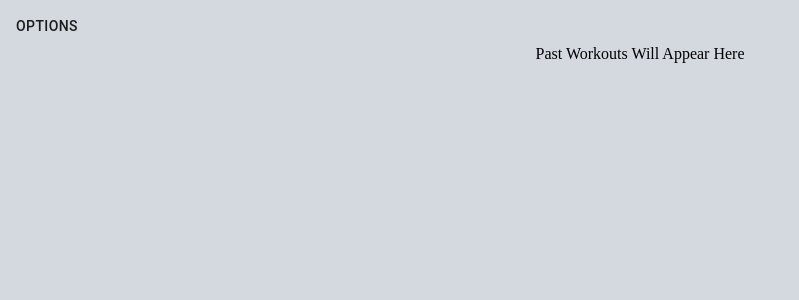
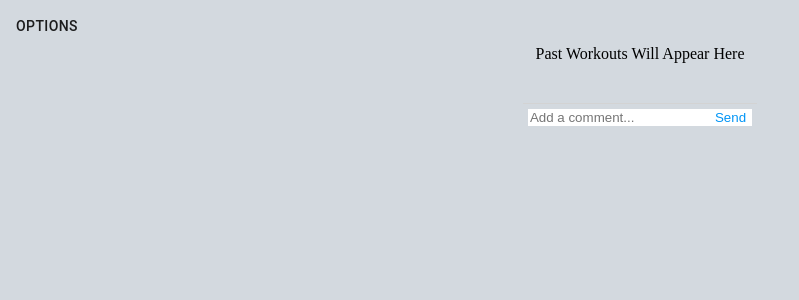
Before and after one commit to emilysaffron/musclegen, a React (Create React App) app: page /musclegen/PastWorkouts in a window 1280 px wide. Shown: the top 300 px of the page, without its empty margins (0-799 px from the left). Built offline with nearby package versions, Linux system fonts and the light colour scheme.

Commit message:
input box on past

```diff
--- a/src/Pages/PastWorkouts.js
+++ b/src/Pages/PastWorkouts.js
@@ -1,4 +1,36 @@
+import React, { useState } from "react";
 import styled from "@emotion/styled";
+
+const StyledComments = styled.div`
+  display: flex;
+  justify-content: space-between;
+  padding: 5px;
+  border-top: solid 1px lightgray;
+  & button {
+    background-color: white;
+    border: none;
+    outline: none;
+    color: #0095f6;
+    display: flex;
+    cursor: pointer;
+  }
+`;
+
+const StyledInput = styled.input`
+  border: none;
+  outline: none;
+`;
+
+const StyledList = styled.ul`
+  list-style: none;
+  font-size: 12px;
+  font-family: -apple-system, BlinkMacSystemFont, "Segoe UI", Roboto, Oxygen,
+    Ubuntu, Cantarell, "Open Sans", "Helvetica Neue", sans-serif;
+  text-align: left;
+  display: flex;
+  flex-direction: column;
+  padding: 8px;
+`;
 
 const StyledDiv = styled.div`
   display: flex;
@@ -6,7 +38,40 @@ const StyledDiv = styled.div`
   align-items: center;
 `;
 const PastWorkouts = () => {
-  return <StyledDiv>Past Workouts Will Appear Here</StyledDiv>;
+  const [comments, updateComments] = useState([]);
+  const [comment, updateComment] = useState("");
+
+  const SubmitComment = () => {
+    if (comment) {
+      let updated = comments.slice();
+      updated.push(comment);
+      updateComments(updated);
+    }
+    updateComment("");
+  };
+  return (
+    <StyledDiv>
+      Past Workouts Will Appear Here
+      <StyledList>
+        {comments.map((item) => {
+          return <li>{item}</li>;
+        })}
+      </StyledList>
+      <StyledComments>
+        <StyledInput
+          name="comment"
+          type="text"
+          placeholder="Add a comment..."
+          autoComplete="off"
+          value={comment}
+          onChange={(e) => updateComment(e.target.value)}
+        />
+        <div>
+          <button onClick={SubmitComment}>Send</button>
+        </div>
+      </StyledComments>
+    </StyledDiv>
+  );
 };
 
 export default PastWorkouts;
```
Also changed, not shown: 1 other file (tests, documents, lock files or other folders).
